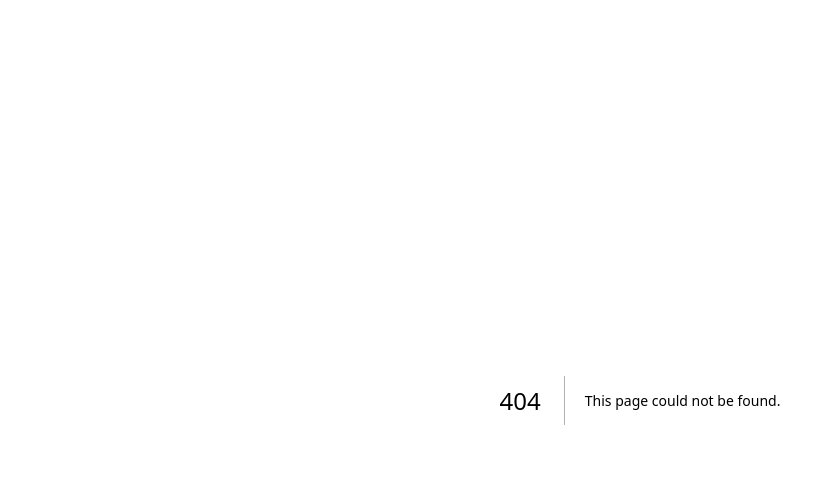
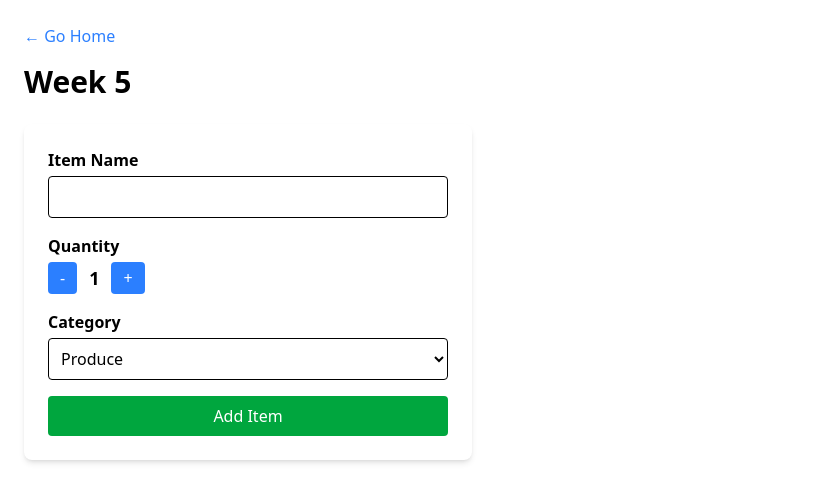
Before and after one commit to louispadillo/cprg306a-assignment, a Next.js app: page /week-5 in a window 1280 px wide. Before the commit this address had no page. Shown: the top 502 px of the page, without its empty margins (0-819 px from the left). Built offline with nearby package versions, Linux system fonts and the light colour scheme.

Commit message:
Add files via upload

```diff
--- /dev/null
+++ b/app/week-5/new-item.js
@@ -0,0 +1,127 @@
+"use client";
+
+import { useState } from "react";
+
+export default function NewItem() {
+    // Week 5
+    const [name, setName] = useState("");
+    const [quantity, setQuantity] = useState(1);
+    const [category, setCategory] = useState("produce");
+
+    function increment() {
+        if (quantity < 20) {
+            setQuantity(quantity + 1);
+        }
+    }
+
+    function decrement() {
+        if (quantity > 1) {
+            setQuantity(quantity - 1);
+        }
+    }
+
+    function handleSubmit(event) {
+        event.preventDefault();
+
+        const item = {
+            name,
+            quantity,
+            category,
+        };
+
+        console.log(item);
+
+        alert(
+            `Item: ${name}\nQuantity: ${quantity}\nCategory: ${category}`
+        );
+
+        // Reset form
+        setName("");
+        setQuantity(1);
+        setCategory("produce");
+    }
+
+    return (
+        <form
+            onSubmit={handleSubmit}
+            className="bg-white shadow-md rounded-lg p-6 max-w-md space-y-4"
+        >
+            {/* Name */}
+            <div>
+                <label className="block font-semibold mb-1">
+                    Item Name
+                </label>
+
+                <input
+                    type="text"
+                    value={name}
+                    onChange={(e) => setName(e.target.value)}
+                    required
+                    className="border rounded w-full p-2"
+                />
+            </div>
+
+            {/* Quantity */}
+            <div>
+                <label className="block font-semibold mb-1">
+                    Quantity
+                </label>
+
+                <div className="flex items-center gap-3">
+                    <button
+                        type="button"
+                        onClick={decrement}
+                        className="bg-blue-500 text-white px-3 py-1 rounded"
+                    >
+                        -
+                    </button>
+
+                    <span className="font-bold text-lg">
+                        {quantity}
+                    </span>
+
+                    <button
+                        type="button"
+                        onClick={increment}
+                        className="bg-blue-500 text-white px-3 py-1 rounded"
+                    >
+                        +
+                    </button>
+                </div>
+            </div>
+
+            {/* Category */}
+            <div>
+                <label className="block font-semibold mb-1">
+                    Category
+                </label>
+
+                <select
+                    value={category}
+                    onChange={(e) => setCategory(e.target.value)}
+                    className="border rounded w-full p-2"
+                >
+                    <option value="produce">Produce</option>
+                    <option value="dairy">Dairy</option>
+                    <option value="bakery">Bakery</option>
+                    <option value="meat">Meat</option>
+                    <option value="frozen foods">Frozen Foods</option>
+                    <option value="canned goods">Canned Goods</option>
+                    <option value="dry goods">Dry Goods</option>
+                    <option value="beverages">Beverages</option>
+                    <option value="snacks">Snacks</option>
+                    <option value="household">Household</option>
+                    <option value="other">Other</option>
+                </select>
+            </div>
+
+            {/* Submit */}
+            <button
+                type="submit"
+                className="bg-green-600 text-white px-4 py-2 rounded hover:bg-green-700 w-full"
+            >
+                Add Item
+            </button>
+        </form>
+    );
+}
--- /dev/null
+++ b/app/week-5/page.js
@@ -0,0 +1,20 @@
+import NewItem from "./new-item";
+
+export default function Week5Page() {
+    return (
+        <main className="p-6">
+            <a
+                href="/"
+                className="text-blue-500 hover:underline mb-4 inline-block"
+            >
+                ← Go Home
+            </a>
+
+            <h1 className="text-3xl font-bold mb-6">
+                Week 5
+            </h1>
+
+            <NewItem />
+        </main>
+    );
+}
```
